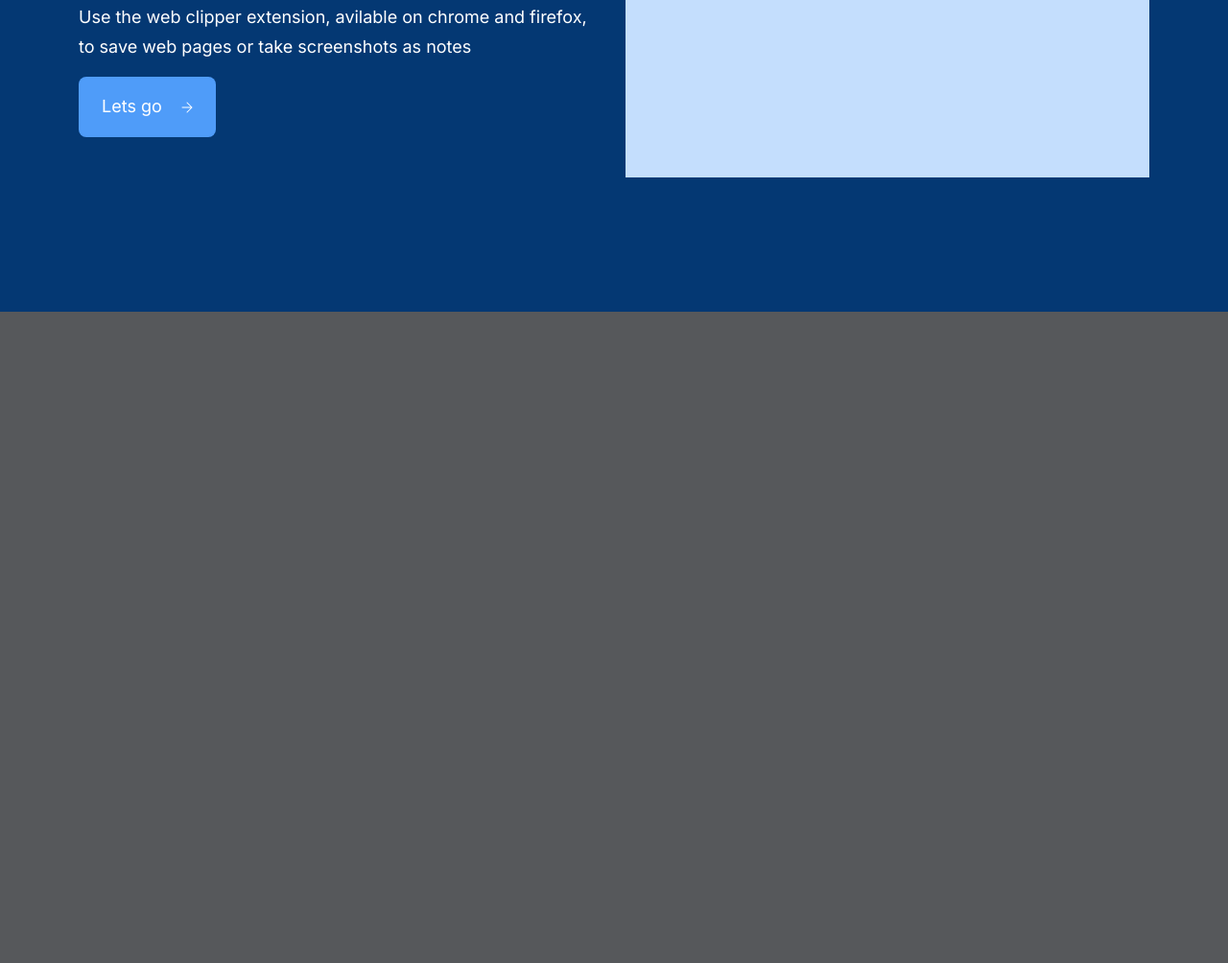
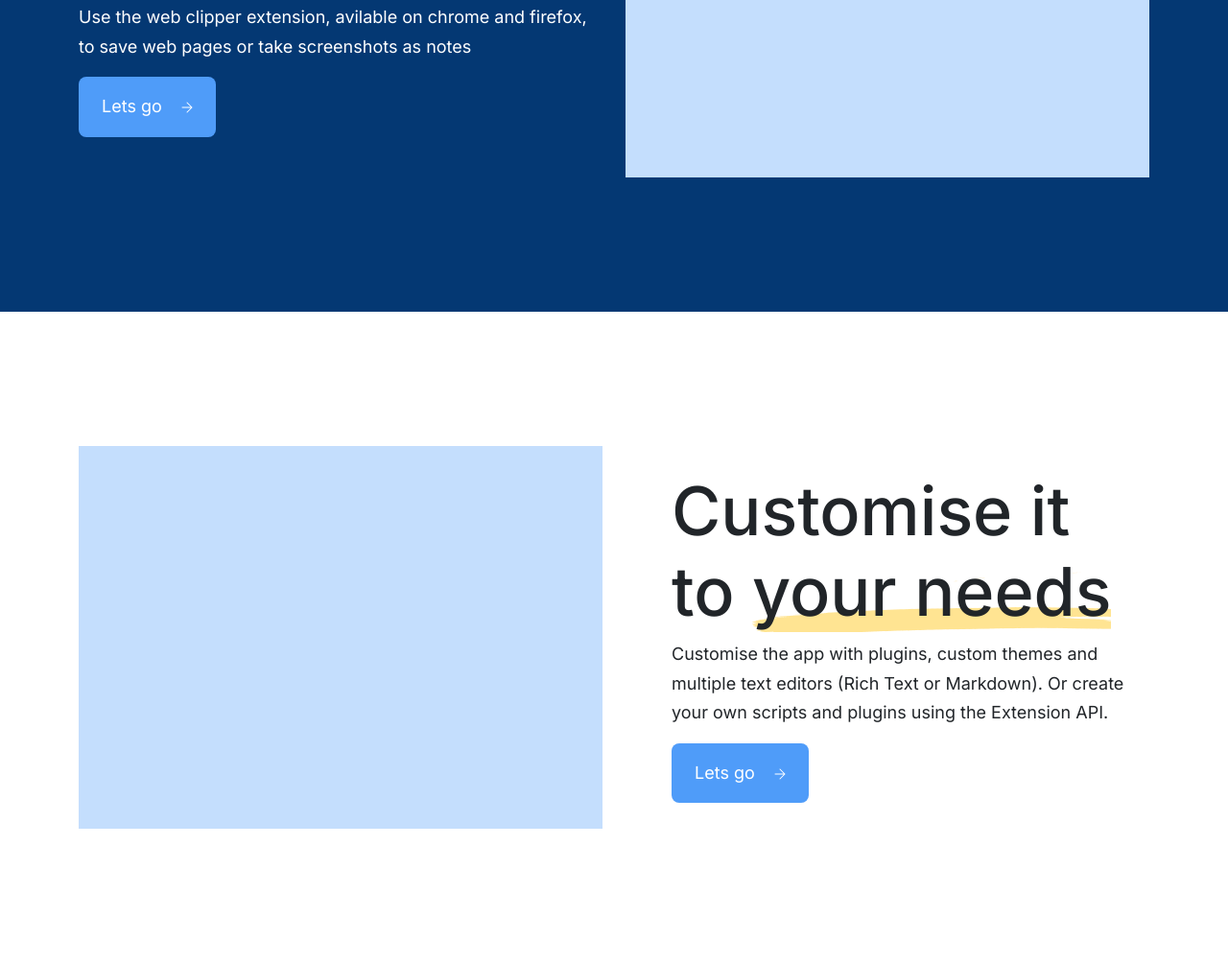
Before and after one commit to Roni923/Whitepace, a plain HTML site: page index.html in a window 1280 px wide. Shown: the part 2511-3515 px from the top of the page at 96% size. Before the commit the page ends 2836 px from the top, so only its background shows below. Drawn offline with nearby package versions, Linux system fonts and the light colour scheme.

Commit message:
customise area complete

```diff
--- a/index.html
+++ b/index.html
@@ -167,6 +167,29 @@
       </div>
     </section>
 
+    <!-- start customise area -->
+    <section class="customise-area">
+      <div class="container">
+        <div class="row">
+
+          <div class="col-lg-6 managment-image">
+            <img src="img/mng-img.png" alt="" class="w-100">
+          </div>
+          <div class="col-lg-6 d-flex align-items-center">
+            <div class="theem-text ps-0 ps-lg-5 mt-5 mt-lg-0">
+
+              <h3>Customise it
+                to <span>your needs</span></h3>
+            <p>Customise the app with plugins, custom themes and multiple text editors (Rich Text or Markdown). Or create your own scripts and plugins using the Extension API.</p>
+
+            <a href="#" class="theem-batton">Lets go <img src="img/icon.png" alt=""></a>
+            </div>
+          </div>
+
+        </div>
+      </div>
+    </section>
+
 
 
     <script src="https://cdn.jsdelivr.net/npm/bootstrap@5.3.0-alpha1/dist/js/bootstrap.bundle.min.js" integrity="sha384-w76AqPfDkMBDXo30jS1Sgez6pr3x5MlQ1ZAGC+nuZB+EYdgRZgiwxhTBTkF7CXvN" crossorigin="anonymous"></script>
--- a/style.css
+++ b/style.css
@@ -243,3 +243,16 @@ box-shadow: none;
 
     }
 }
+
+/* start customise area css */
+.customise-area{
+    background-color: #ffffff;
+    padding: 140px 0;
+}
+
+@media (max-width: 991px){
+    .customise-area{
+
+        padding: 80px 0;
+    }
+}
```
